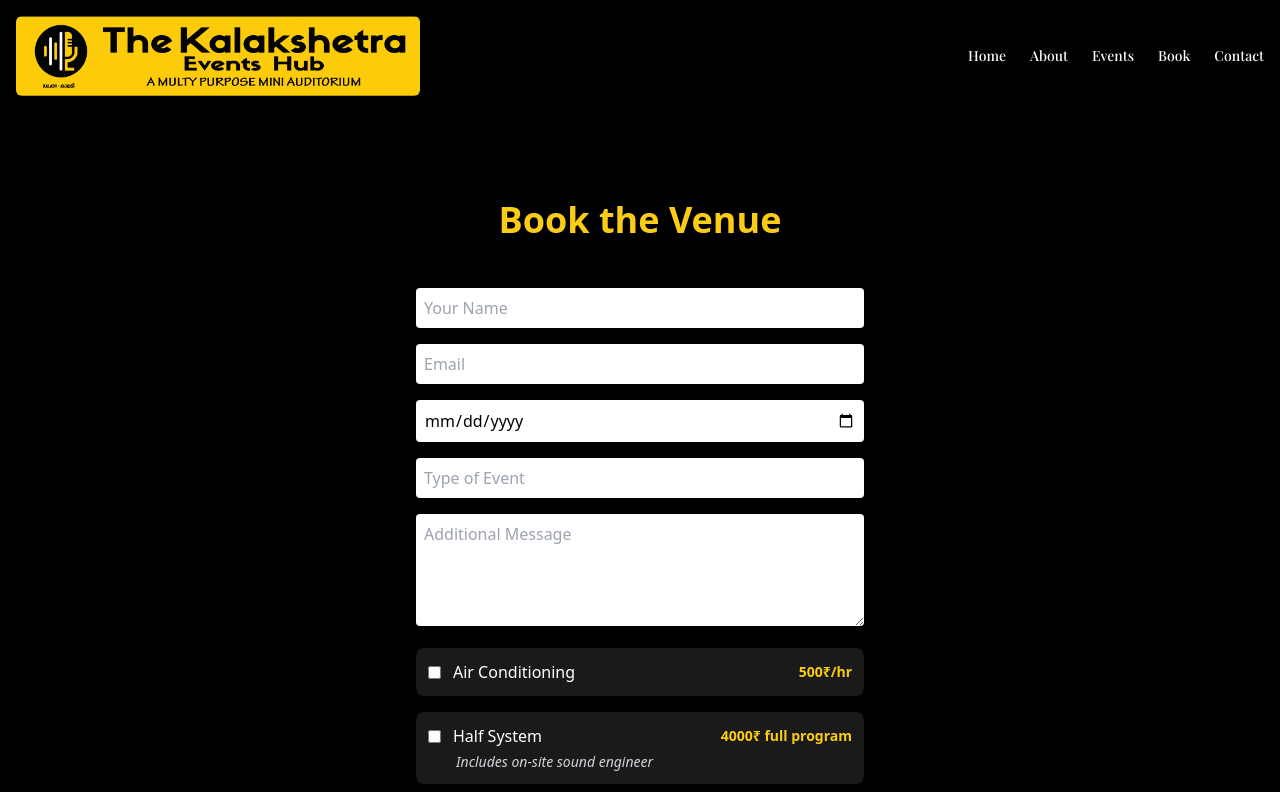
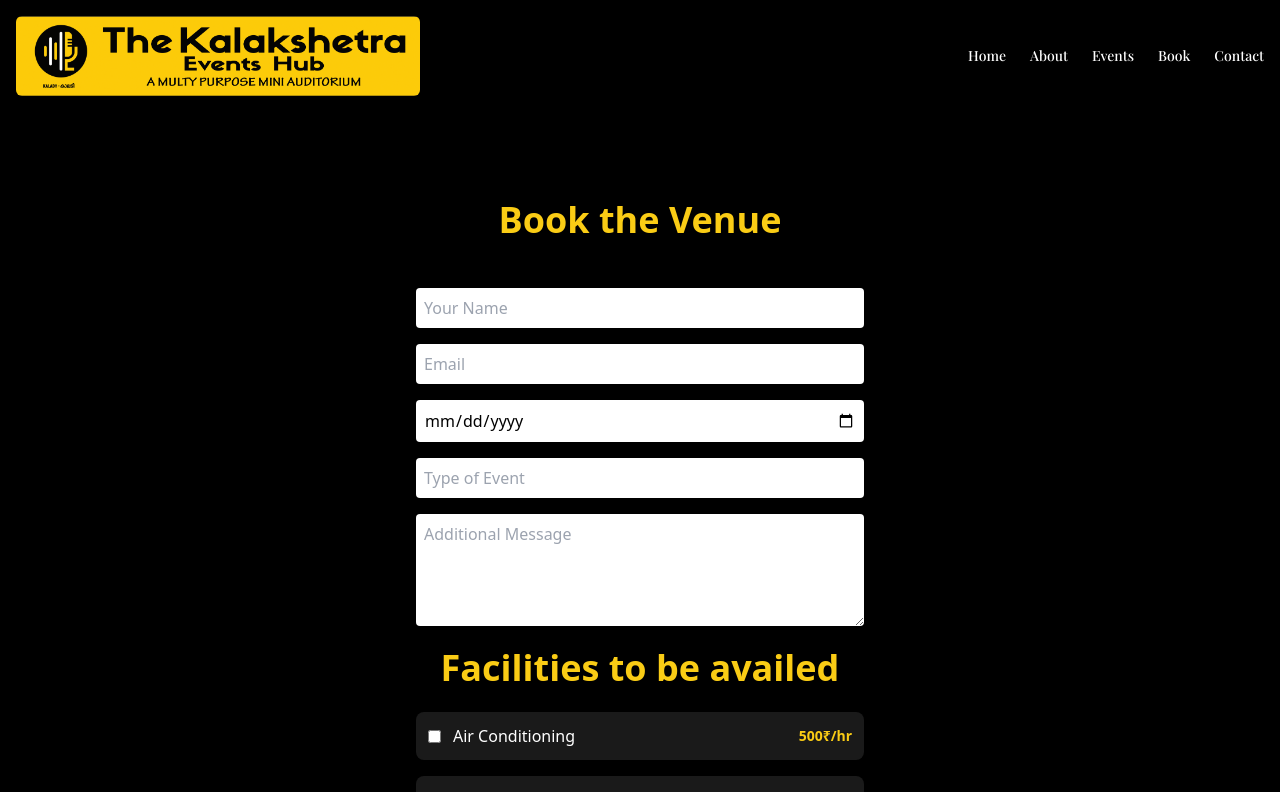
Before and after one commit to Abhijith-Jaideep/kalakshetra, a React (Create React App) app: page /kalakshetra/booking in a window 1280 px wide. Shown: the top 792 px of the page. Built offline with nearby package versions, Linux system fonts and the light colour scheme.

Commit message:
title for facilities

```diff
--- a/src/pages/Booking.jsx
+++ b/src/pages/Booking.jsx
@@ -113,6 +113,7 @@ const Booking = () => {
                     />
 
                     <div className="space-y-4">
+                        <h1 className="text-4xl font-bold text-yellow-400 mb-6 text-center">Facilities to be availed</h1>
                         {facilitiesList.map((facility) => (
                             <div
                                 key={facility.name}
```
